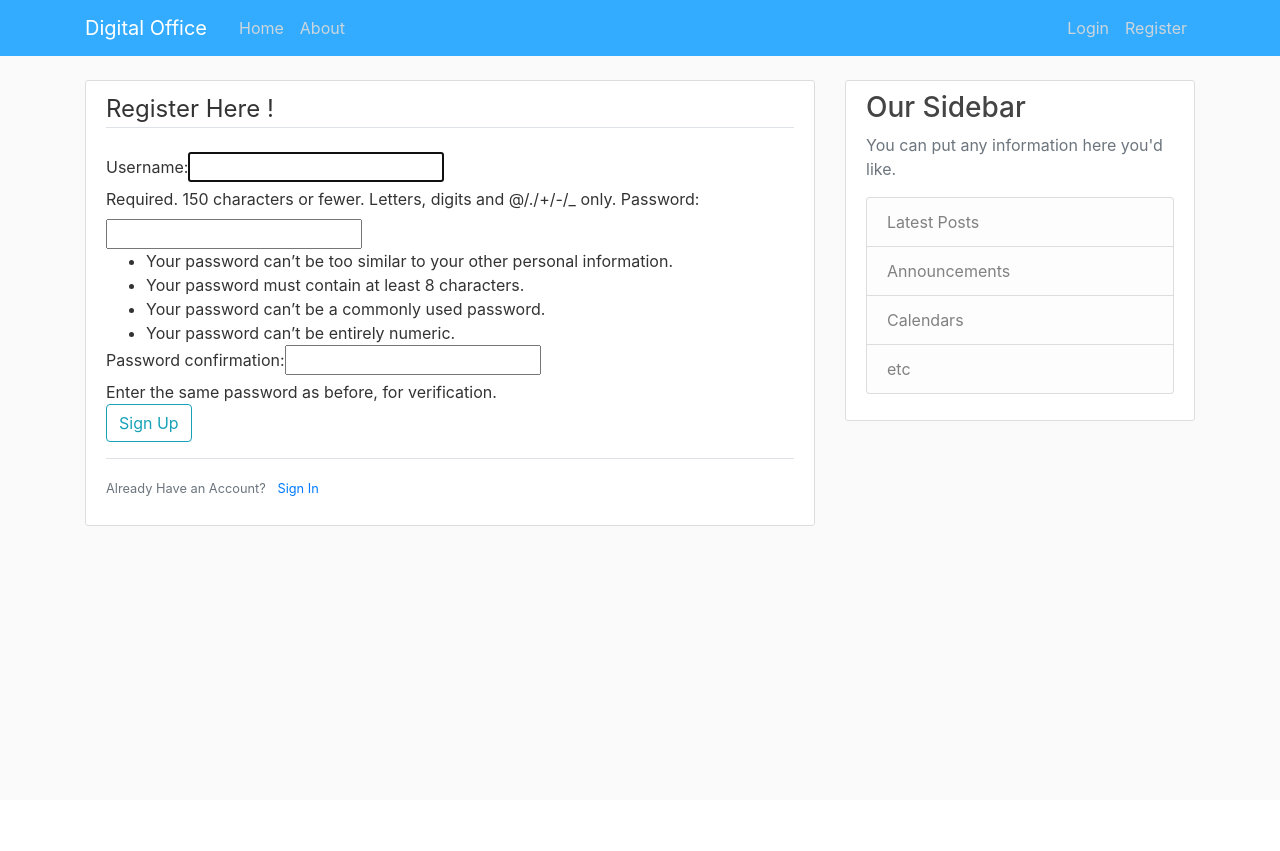
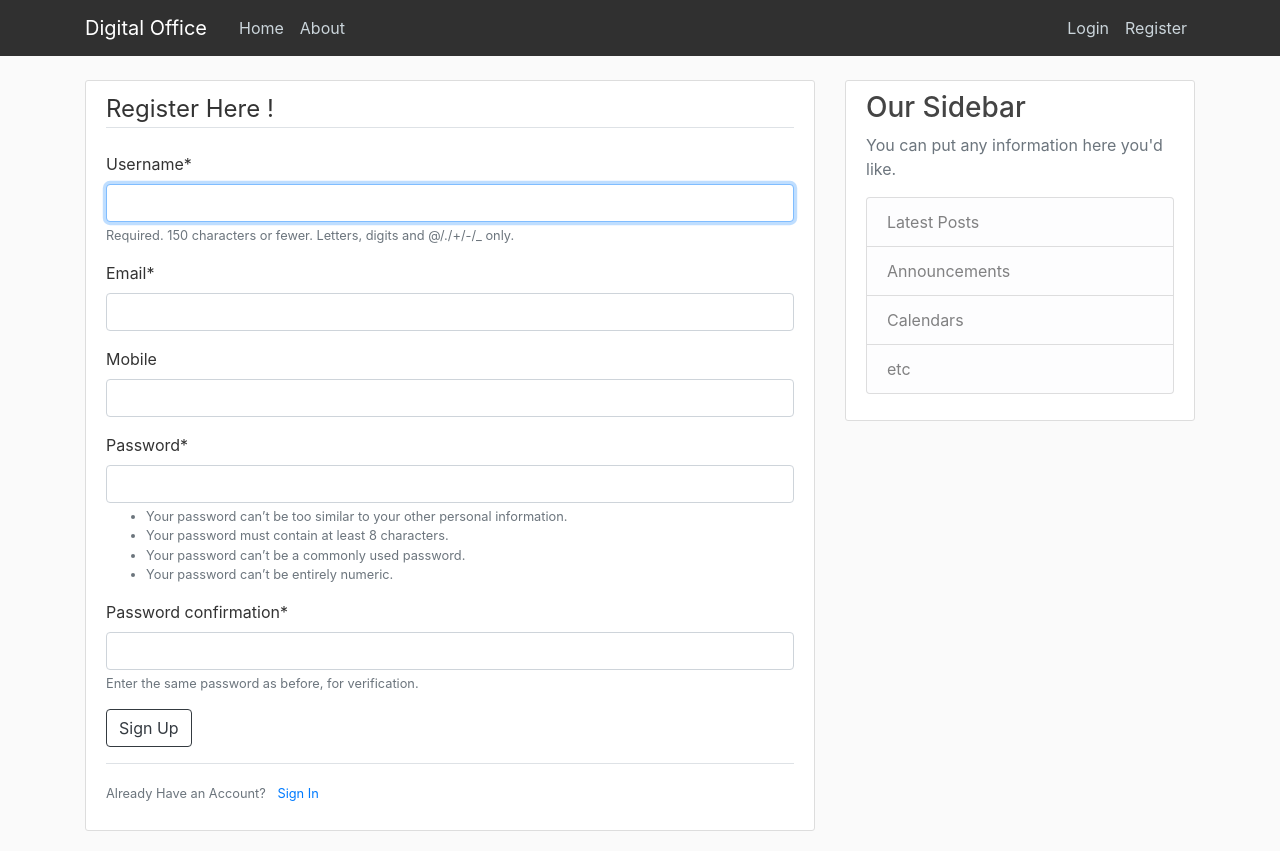
Before and after one commit to Jalees-Jahanzaib/Digital-Office, a Django app: page /register/ in a window 1280 px wide. Before the commit the page ends 526 px from the top, so only its background shows below. Run offline with Django 3.2, Linux system fonts and the light colour scheme; some libraries are stand-ins or nearby versions.

Commit message:
Registration Crispy form

```diff
--- a/DigitalOffice/settings.py
+++ b/DigitalOffice/settings.py
@@ -31,6 +31,7 @@ ALLOWED_HOSTS = []
 # Application definition
 
 INSTALLED_APPS = [
+    'crispy_forms',
     'blog.apps.BlogConfig',
     'users.apps.UsersConfig',
     'django.contrib.admin',
@@ -120,3 +121,5 @@ USE_TZ = True
 # https://docs.djangoproject.com/en/1.11/howto/static-files/
 
 STATIC_URL = '/static/'
+
+CRISPY_TEMPLATE_PACK='bootstrap4'
--- a/blog/static/blog/main.css
+++ b/blog/static/blog/main.css
@@ -13,7 +13,7 @@ body {
   }
 
   .bg-steel {
-    background-color: #33ACFF;
+    background-color: #303030;
   }
 
   .site-header .navbar-nav .nav-link {
--- a/blog/templates/blog/base.html
+++ b/blog/templates/blog/base.html
@@ -28,7 +28,7 @@
               <!-- Navbar Right Side -->
               <div class="navbar-nav">
                 <a class="nav-item nav-link" href=""">Login</a>
-                <a class="nav-item nav-link" href="">Register</a>
+                <a class="nav-item nav-link" href="{% url 'register' %}">Register</a>
               </div>
             </div>
           </div>
--- /dev/null
+++ b/users/forms.py
@@ -0,0 +1,12 @@
+from django import forms
+from django.contrib.auth.models import User
+from django.contrib.auth.forms import UserCreationForm
+
+
+class UserRegisterForm(UserCreationForm):
+    email=forms.EmailField()
+    Mobile=forms.CharField(required=False)
+
+    class Meta:
+        model=User
+        fields=['username','email','Mobile','password1','password2']
--- a/users/templates/users/register.html
+++ b/users/templates/users/register.html
@@ -1,14 +1,16 @@
 {% extends "blog/base.html" %}
+{% load crispy_forms_tags %}
 {% block content %}
+
 <div class="content-section">
     <form method="POST">
         {% csrf_token %}
         <fieldset class="form-group">
             <legend class="border-bottom mb-4"> Register Here !</legend>
-            {{ form }}
+            {{ form|crispy }}
 
             <div class="form-group">
-                <button class="btn btn-outline-info" type="submit">Sign Up</button>
+                <button class="btn btn-outline-dark" type="submit">Sign Up</button>
             </div>
 
 
--- a/users/views.py
+++ b/users/views.py
@@ -1,15 +1,16 @@
 from django.shortcuts import render,redirect
 from django.contrib.auth.forms import UserCreationForm
 from django.contrib import messages
+from .forms import UserRegisterForm
 
 def register(request):
     if request.method == 'POST':
-        form=UserCreationForm(request.POST)
+        form=UserRegisterForm(request.POST)
         if form.is_valid():
             form.save()
             username=form.cleaned_data.get('username')
             messages.success(request,f'Account Created for {username}!')
             return redirect('blog-home')
     else:
-        form=UserCreationForm()
+        form=UserRegisterForm()
     return render(request,'users/register.html',{'form':form})
```
Also changed, not shown: db.sqlite3.
